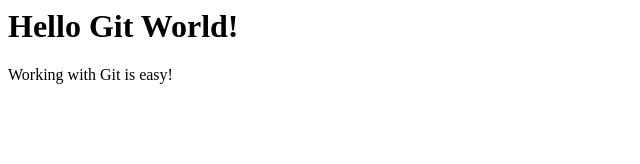
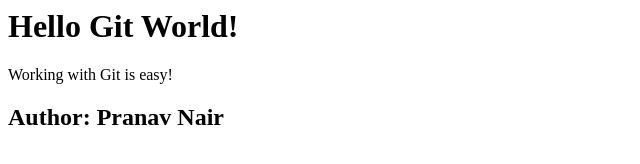
Before and after one commit to PranavNair01/GitGithubMasterClass, a plain HTML site: page index.html in a window 1280 px wide. Shown: the whole page, without its empty margins (0-640 px from the left). Drawn offline with Linux system fonts and the light colour scheme.

Commit message:
Added an author
I have added a new heading as the author

```diff
--- a/index.html
+++ b/index.html
@@ -3,3 +3,5 @@
 <div>
     <p>Working with Git is easy!</p>
 </div>
+
+<h2>Author: Pranav Nair</h2>
```
